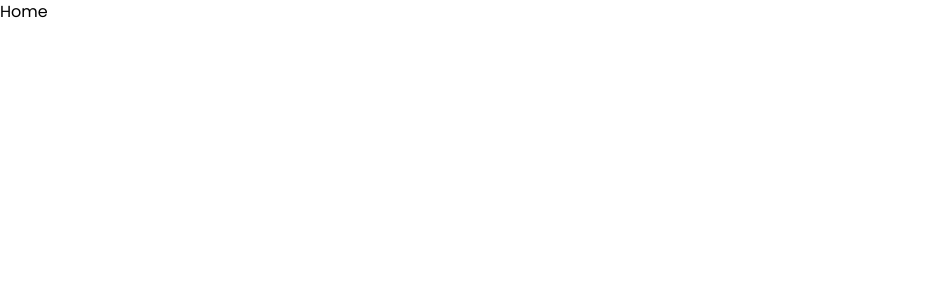
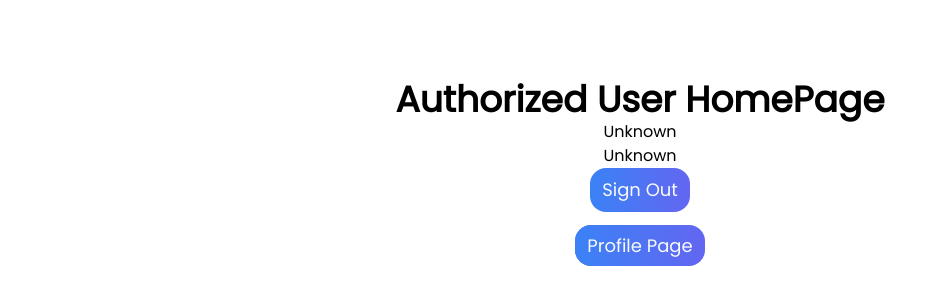
Before and after one commit to K-Aayush/login-registration-authentication, a Next.js app: page / in a window 1280 px wide. Shown: the top 304 px of the page, without its empty margins (0-947 px from the left). Built offline with nearby package versions, Linux system fonts and the light colour scheme.

Commit message:
Home page for Guest and auth user

```diff
--- a/src/app/page.tsx
+++ b/src/app/page.tsx
@@ -1,13 +1,65 @@
+'use client'
+
 import type { Metadata } from 'next'
+import Link from 'next/link'
+import { useState } from 'react'
 
 export const metadata: Metadata = {
   title: 'Home Page',
 }
 
 export default function Home() {
+
+  const [session, setSession] = useState(true)
   return (
-    <main className="">
-      <div>Home</div>
+    <div>
+      {session ? User() : Guest()}
+    </div>
+  )
+}
+
+
+//Guest User
+function Guest() {
+  return (
+    <main className="container mx-auto py-20 text-center">
+      <h3 className='text-4xl font-bold'>Guest HomePage</h3>
+
+      <div className='flext justify-center mt-5'>
+        <Link
+          href={'/login'}
+          className='bg-gradient-to-r from-blue-500 to bg-indigo-500 py-2 px-3 text-gray-50 text-lg rounded-2xl'
+        >
+          Sign In
+        </Link>
+      </div>
     </main>
   )
 }
+
+//Authorized User
+function User() {
+  return (
+    <main className="container mx-auto py-20 text-center">
+      <h3 className='text-4xl font-bold'>Authorized User HomePage</h3>
+
+      <div>
+        <h5>Unknown</h5>
+        <h5>Unknown</h5>
+      </div>
+
+      <div className='flex justify-center'>
+        <button className='bg-gradient-to-r from-blue-500 to bg-indigo-500 py-2 px-3 text-gray-50 text-lg rounded-2xl'>Sign Out</button>
+      </div>
+
+      <div className='flext justify-center mt-5'>
+        <Link
+          href={'/Profile'}
+          className='bg-gradient-to-r from-blue-500 to bg-indigo-500 py-2 px-3 text-gray-50 text-lg rounded-2xl'
+        >
+          Profile Page
+        </Link>
+      </div>
+    </main>
+  )
+}
```
